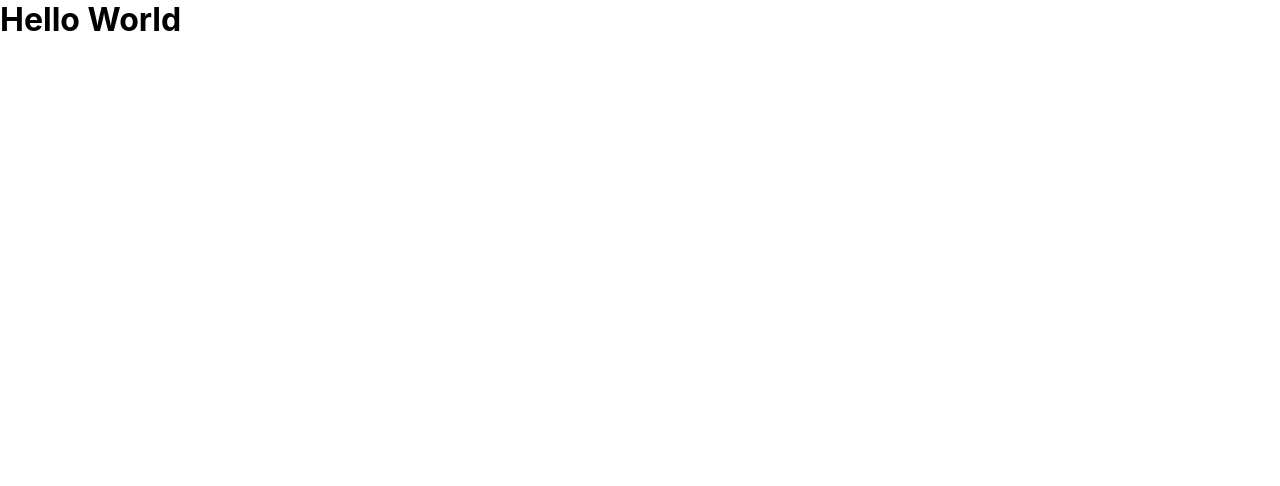
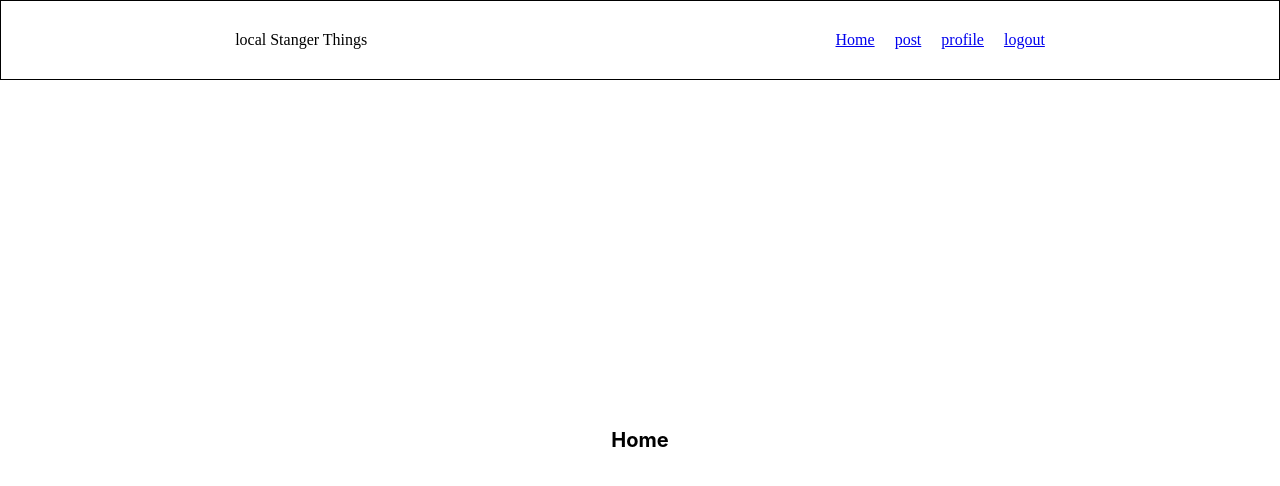
Before and after one commit to yeisonnn/Stranger-things-project, a React app: page /Home in a window 1280 px wide. Built offline with nearby package versions, Linux system fonts and the light colour scheme; a web font is replaced by a local one.

Commit message:
styling and links

```diff
--- a/src/components/App.js
+++ b/src/components/App.js
@@ -1,9 +1,24 @@
 import React from 'react';
+import Nav from './Nav';
+import {Route, Routes} from 'react-router-dom'
+import Home from './Home';
+import Post from './Post';
+import Profile from './Profile';
+import Logout from './Logout';
+
 
 function App() {
   return (
     <div>
-      <h1>Hello World</h1>
+      <Nav />
+    <main className='main'>
+    <Routes>
+      <Route path="/Home" element={<Home />} />
+      <Route path="/Profile" element={<Profile />} />
+      <Route path="/Post" element={<Post />} />
+      <Route path="/Logout" element={<Logout />} />
+    </Routes>
+    </main>
     </div>
   );
 }
--- /dev/null
+++ b/src/components/Home.js
@@ -0,0 +1,7 @@
+const Home = () => {
+    return ( <h1>
+        Home
+    </h1> );
+}
+
+export default Home;
--- /dev/null
+++ b/src/components/Logout.js
@@ -0,0 +1,7 @@
+const Logout = () => {
+    return ( <h1>
+        Logout
+    </h1> );
+}
+
+export default Logout;
--- /dev/null
+++ b/src/components/Nav.js
@@ -0,0 +1,19 @@
+import {Link} from "react-router-dom"
+
+const Nav = () => {
+    return ( <nav className="navbar">
+        <div className="navbar-logo">
+            local Stanger Things
+        </div>
+        <div className="navbar-list">
+            <ul className="navbar-links">
+                <li><Link to="/Home">Home</Link></li>
+                <li><Link to="/Post">post</Link></li>
+                <li><Link to="/Profile">profile</Link></li>
+                <li><Link to="/Logout">logout</Link></li>
+            </ul>
+        </div>
+    </nav> );
+}
+
+export default Nav;
--- /dev/null
+++ b/src/components/Post.js
@@ -0,0 +1,7 @@
+const Post = () => {
+    return ( <h1>
+        Post
+    </h1> );
+}
+
+export default Post;
--- /dev/null
+++ b/src/components/Profile.js
@@ -0,0 +1,7 @@
+const Profile = () => {
+    return ( <h1>
+        Profile
+    </h1> );
+}
+
+export default Profile;
--- a/src/index.css
+++ b/src/index.css
@@ -1,9 +1,14 @@
+@import url('https://fonts.googleapis.com/css2?family=Gentium+Book+Plus:ital,wght@0,400;0,700;1,400&display=swap');
+
 * {
   margin: 0;
   padding: 0;
   box-sizing: border-box;
 }
-
+html {
+  font-size: 62.5%;
+  font-family: 'Gentium Book Plus', serif;
+}
 body {
   font-family: -apple-system, BlinkMacSystemFont, 'Segoe UI', 'Roboto', 'Oxygen',
     'Ubuntu', 'Cantarell', 'Fira Sans', 'Droid Sans', 'Helvetica Neue',
@@ -11,3 +16,28 @@ body {
   -webkit-font-smoothing: antialiased;
   -moz-osx-font-smoothing: grayscale;
 }
+
+.navbar {
+  width: 100%;
+  height: 10vh;
+  display: flex;
+  justify-content: space-around;
+  border: 1px solid #000;
+  align-items: center;
+  font-size: 1.6rem;
+  font-family: 'Gentium Book Plus', serif;
+}
+
+.navbar-links {
+  display: flex;
+  list-style: none;
+  gap: 2rem;
+}
+
+.main {
+  height: 90vh;
+  width: 100%;
+  display:flex;
+  justify-content: center;
+  align-items: center;
+}
```
Also changed, not shown: src/api/index.js (added, +10 -0 lines).
